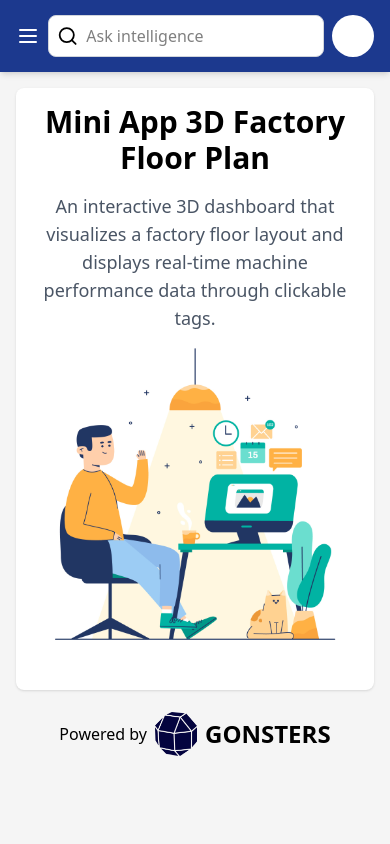
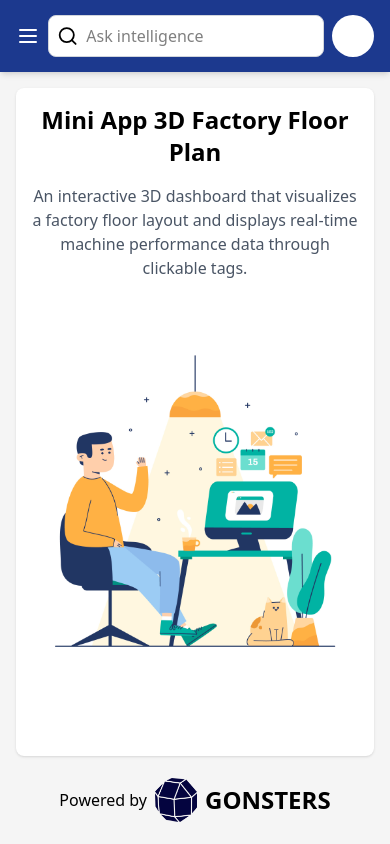
Before and after one commit to lilgibs/fe-vite-mini-app-3d-factory-floor-plan, a React (Vite) app: page / in a window 390 px wide. Built offline with nearby package versions, Linux system fonts and the light colour scheme.

Commit message:
update: Welcome mobile optimizing 22/06/25

```diff
--- a/src/pages/WelcomeView.tsx
+++ b/src/pages/WelcomeView.tsx
@@ -2,16 +2,19 @@ import hero_image from '../assets/jpg/hero_image.jpg'
 
 export default function WelcomeView() {
   return (
-    <div className='p-4 md:p-6 max-h-[calc(100dvh-72px-32px-72px)] md:max-h-[calc(100dvh-72px-48px-72px)] flex flex-col gap-4 bg-white rounded-lg shadow'>
-      <h1 className="text-3xl font-bold text-center">Mini App 3D Factory Floor Plan</h1>
-      <p className="text-center text-gray-600 text-lg">
+    <div className='p-4 md:p-6 h-[calc(100dvh-72px-32px-72px)] md:h-[calc(100dvh-72px-48px-72px)] flex flex-col gap-4 bg-white rounded-lg shadow'>
+      <h1 className="text-2xl md:text-3xl font-bold text-center">Mini App 3D Factory Floor Plan</h1>
+      <p className="text-center text-gray-600 text-base md:text-lg">
         An interactive 3D dashboard that visualizes a factory floor layout and displays real-time machine performance data through clickable tags.
       </p>
-      <img
-        className='h-full object-contain rounded-md'
-        src={hero_image}
-        alt='hero image'
-      />
+      <div className='flex-1 flex items-center justify-center overflow-hidden'>
+        <img
+          src={hero_image}
+          className='h-full max-w-full object-contain'
+          alt='Factory floor plan'
+        />
+      </div>
     </div>
+
   )
 }
```
